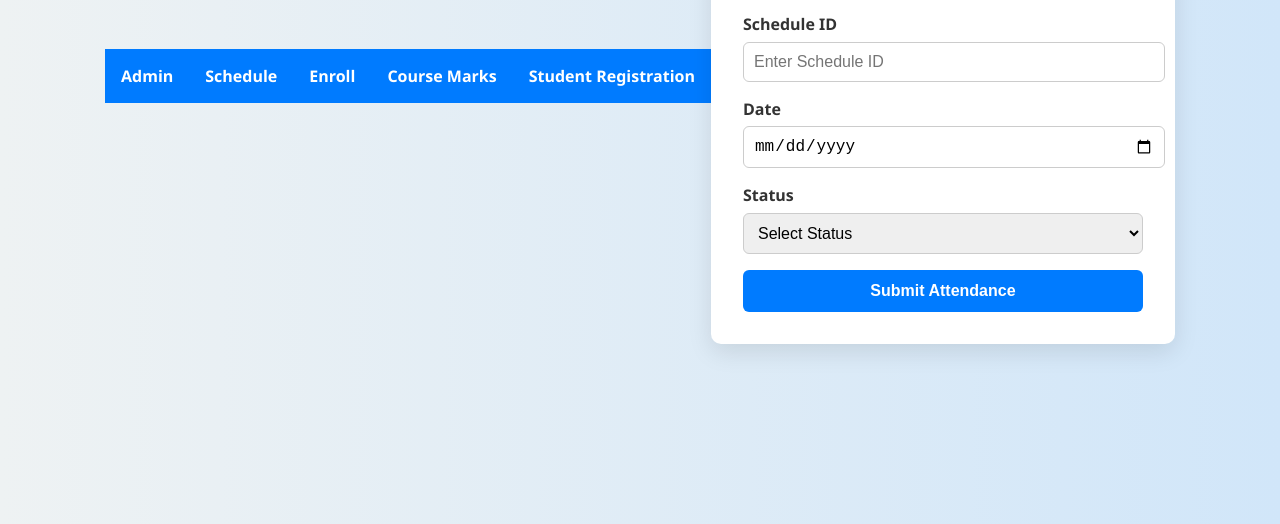
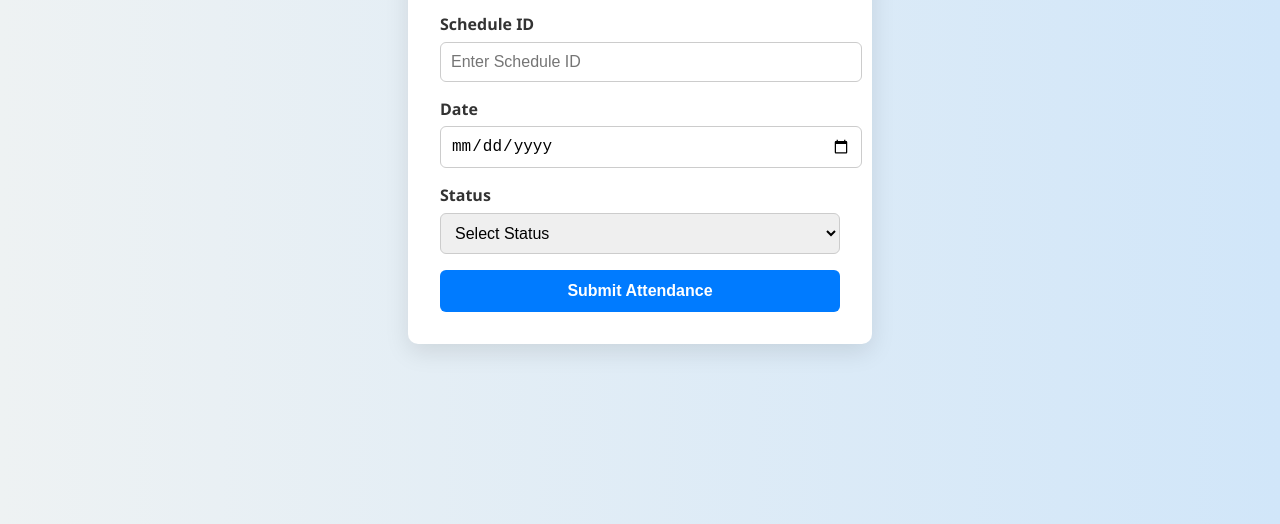
Before and after one commit to nathnaeltamirat/Database_Final_Project, a website: page public/attendance.html in a window 1280 px wide. Shown: the part 372-896 px from the top of the page. Drawn offline with nearby package versions, Linux system fonts and the light colour scheme.

Commit message:
minor bug

```diff
--- a/public/attendance.html
+++ b/public/attendance.html
@@ -7,13 +7,7 @@
   <link rel="stylesheet" href="attendance.css" />
 </head>
 <body>
-      <nav>
-    <a href="/admin">Admin</a>
-    <a href="/schedule">Schedule</a>
-    <a href = "/enrollment">Enroll</a>
-    <a href="/attendance">Course Marks</a>
-  <a href = "/register">Student Registration</a>
-  </nav>
+
   <div class="container">
     <h1>Attendance Marking</h1>
     <form id="attendanceForm">
```
